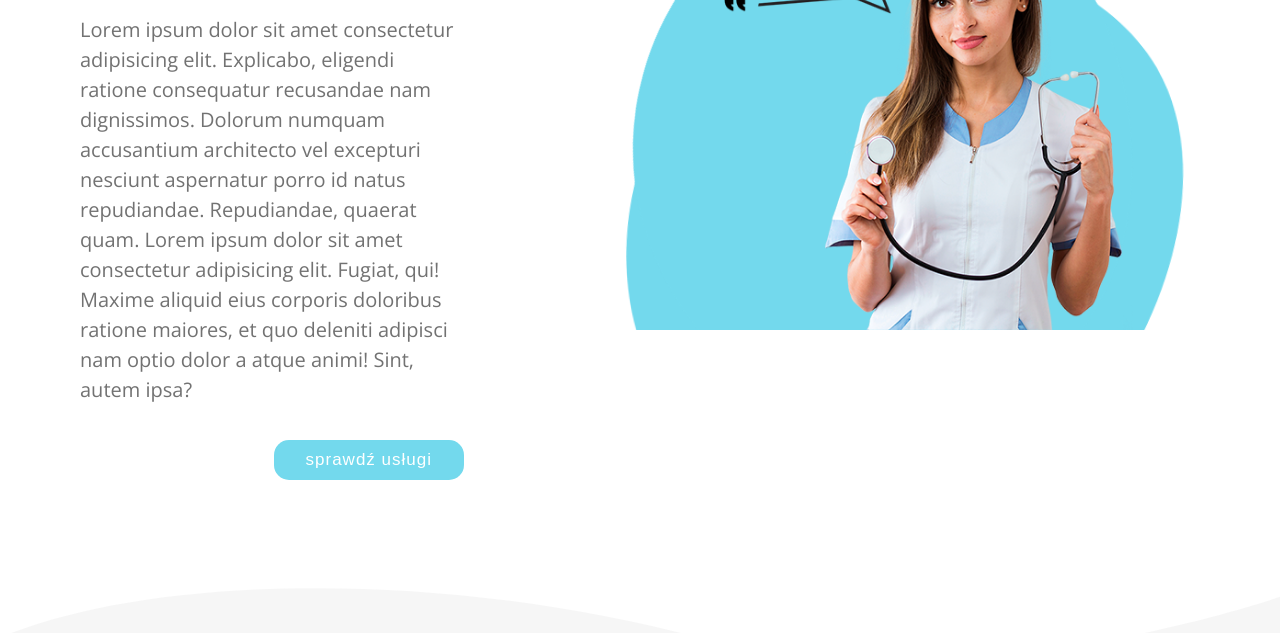
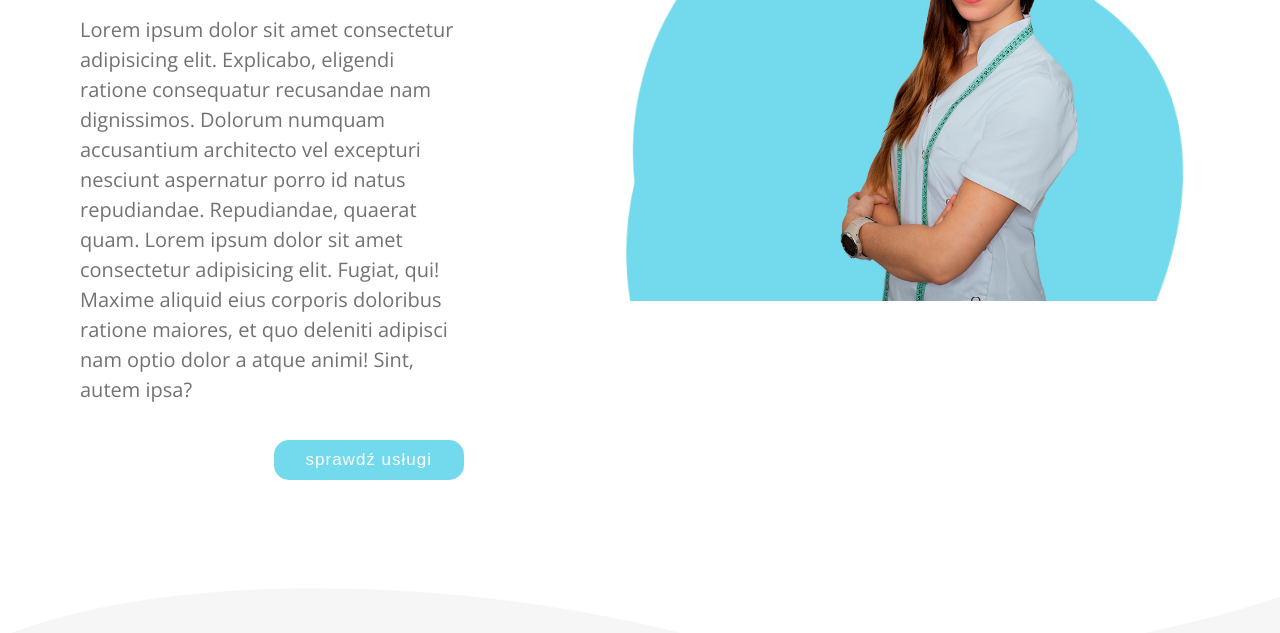
Before and after one commit to dsgnow/dietitian, a plain HTML site: page index.html in a window 1280 px wide. Shown: the part 1117-1750 px from the top of the page. Drawn offline with nearby package versions, Linux system fonts and the light colour scheme; some packages are replaced by stand-ins of ours; a script that the page names is missing.

Commit message:
add new dominika photo

```diff
--- a/index.html
+++ b/index.html
@@ -116,7 +116,7 @@
         <div class="columnImages__wrap">
           <img class="columnImages__blob" src="svg/blob.svg" alt="blob">
           <img class="columnImages__blobSmall" src="svg/blob.svg" alt="blob">
-          <img class="columnImages__imgDietitian columnImages__imgDietitian--nutritionist" src="img/test3.png"
+          <img class="columnImages__imgDietitian columnImages__imgDietitian--nutritionist" src="img/domi.png"
             alt="animacja dietetyk">
         </div>
       </aside>
--- a/scss/wrapStart-About.scss
+++ b/scss/wrapStart-About.scss
@@ -106,10 +106,10 @@
         }
 
         &--nutritionist {
-            width: 70%;
+            width: 60%;
 
             @media (orientation: landscape) {
-                width: 60%;
+                width: 50%;
             }
         }
 
```
Also changed, not shown: css/style.css, img/domi.png (added), img/test2.png (deleted), img/test3.png (deleted).
